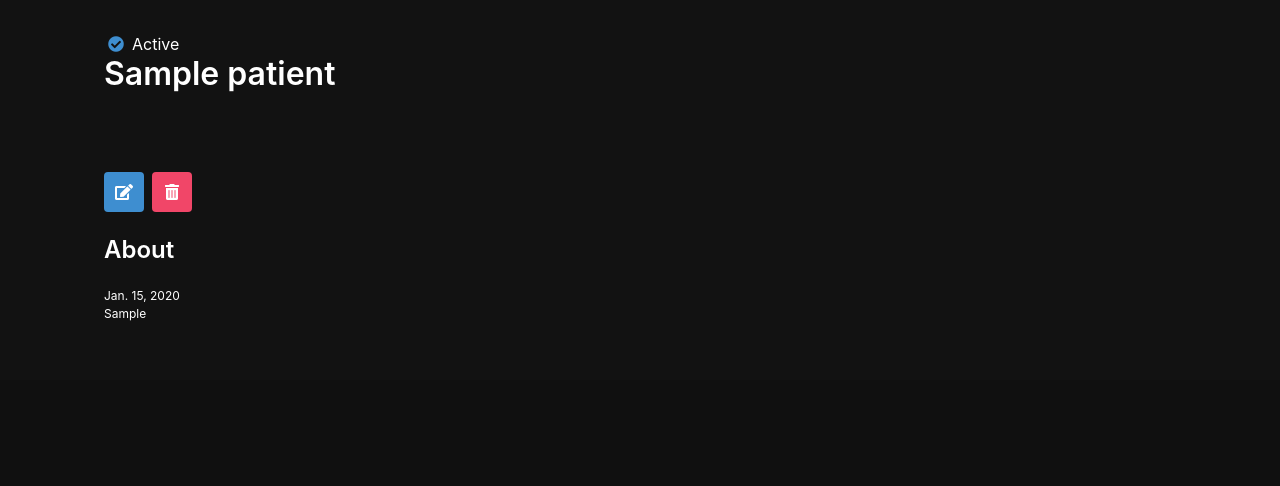
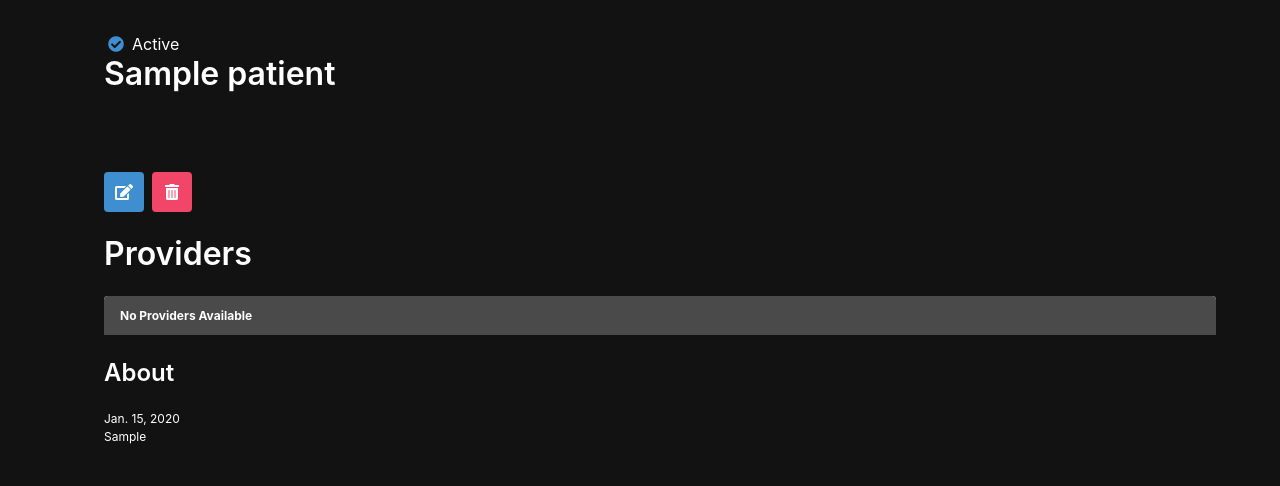
Before and after one commit to anthowest/ConnectCare, a Django app: page /patients/1/ in a window 1280 px wide. Shown: the part 420-906 px from the top of the page. Before the commit the page ends 741 px from the top, so only its background shows below. Run offline with Django 4.2, Linux system fonts and the light colour scheme; tables that the repository leaves empty hold one stand-in row (values such as "Sample post").

Commit message:
Add provider model and render on patient

```diff
--- a/main_app/admin.py
+++ b/main_app/admin.py
@@ -1,8 +1,8 @@
 from django.contrib import admin
-from .models import Patient
+from .models import Patient, Provider
 
 # Register your models here.
 
-# admin.site.register(Provider)
+admin.site.register(Provider)
 admin.site.register(Patient)
 # admin.site.register(Record)
--- a/main_app/models.py
+++ b/main_app/models.py
@@ -1,3 +1,4 @@
+from unittest.util import _MAX_LENGTH
 from django.db import models
 from django.contrib.auth.models import User
 
@@ -19,6 +20,15 @@ class Patient(models.Model):
         ordering = ['name']
 
 
+class Provider(models.Model):
+    name = models.CharField(max_length=100)
+    speciality = models.CharField(max_length=200)
+    patient = models.ForeignKey(Patient, on_delete=models.CASCADE, related_name="patients")
+
+    def __str__(self):
+        return self.name
+
+
 # class Record(models.Model):
 
 #     reason = models.TextField()
--- a/main_app/templates/patient_detail.html
+++ b/main_app/templates/patient_detail.html
@@ -25,6 +25,24 @@
             </span>
         </a>
     </div>
+    <div class="detail__songs mb-5">
+        <h3 class="title is-3">Providers</h3>
+        {% for provider in patient.providers.all %}
+            <div class="song">
+                <span>{{forloop.counter}}</span>
+                <span><b>{{provider.name}}</b></span>
+                <span>{{provider.speciality}}</span>
+            </div>
+        {% empty %}
+            <article class="message">
+                <div class="message-header">
+                    <p>No Providers Available</p>
+                </div>
+            </article>
+
+        {% endfor %}
+    </div>
+
     <div class="detail__about">
         <h4 class="title is-4">About</h4>
         <p>{{patient.dob}}</p>
```
Also changed, not shown: main_app/migrations/0007_provider.py (added).
